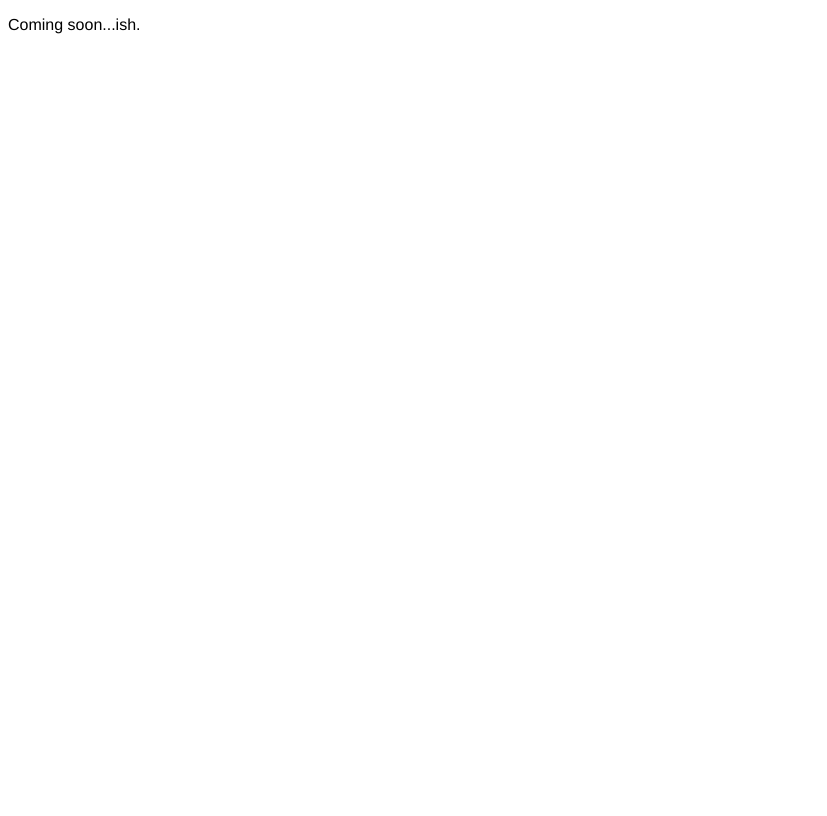
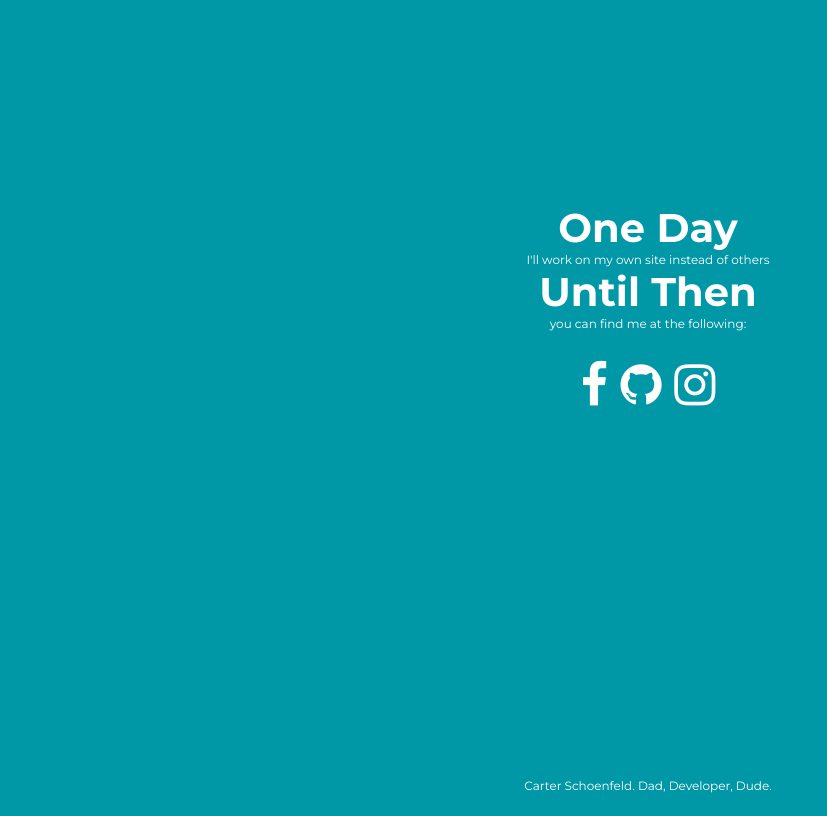
Before and after one commit to cartersch/cartersch.github.io, a plain HTML site: page index.html in a window 1280 px wide. Shown: the whole page, without its empty margins (0-827 px from the left). Drawn offline with Linux system fonts and the light colour scheme.

Commit message:
new look...still temporary

```diff
--- a/index.html
+++ b/index.html
@@ -2,10 +2,31 @@
 <html lang="en">
     <head>
         <meta charset="utf-8">
+        <meta name="viewport" content="width=device-width, initial-scale=1.0">
         <title>Carter Schoenfeld</title>
+        <link rel="stylesheet" href="https://maxcdn.bootstrapcdn.com/font-awesome/4.5.0/css/font-awesome.min.css">
+        <link href='https://fonts.googleapis.com/css?family=Montserrat:400,700' rel='stylesheet' type='text/css'>
+        <link rel="stylesheet" href="style.css">
     </head>
     <body>
-<p style="font-family: Helvetica, Arial, san-serif;">Coming soon...ish.</p>
+        <section class="temp">
+            <span class="large-text">One Day</span>
+            <span class="small-text">I'll work on my own site instead of others</span>
+            <span class="large-text">Until Then</span>
+            <span class="small-text">you can find me at the following:</span>
 
+            <div class="social-icons">
+                <a href="https://www.facebook.com/cartersch"><i class="fa fa-facebook"></i></a>
+                <a href="https://github.com/cartersch"><i class="fa fa-github"></i></a>
+                <a href="https://www.instagram.com/cartersch/"><i class="fa fa-instagram"></i></a>
+            </div>
+        </section>
+        <footer>
+            Carter Schoenfeld. Dad, Developer, Dude.
+        </footer>
+        <script>
+            var bodyHeight = window.innerHeight;
+            document.body.style.height = bodyHeight + "px";
+        </script>
     </body>
 </html>
--- /dev/null
+++ b/style.css
@@ -0,0 +1,53 @@
+body{
+    font-family: 'Montserrat',Helvetica, Arial, san-serif;
+    font-size: 16px;
+    color: #FFFFFF;
+    background-color: #0097A7;
+    position: relative;
+    width: 100%;
+}
+
+footer{
+    position: absolute;
+    bottom: 15px;
+    font-size: .75em;
+    text-align: center;
+    width: 100%;
+}
+
+.temp{
+    position: absolute;
+    top: 40%;
+    left: 50%;
+    width: 250px;
+    height: 250px;
+    margin-top: -125px;
+    margin-left: -125px;
+    text-align: center;
+}
+
+.large-text{
+    font-size: 2.5em;
+    font-weight: bold;
+    display: block;
+}
+
+.small-text{
+    font-size: .75em;
+    display: block;
+}
+
+.social-icons{
+    padding-top: 25px;
+    font-size: 3em;
+}
+
+.social-icons a{
+    text-decoration: none;
+    color: #FFFFFF;
+}
+
+.social-icons a:hover,
+.social-icons a:focus{
+    color: #FFA000;
+}
```
Lines whose indentation alone changed are shown as unchanged.
